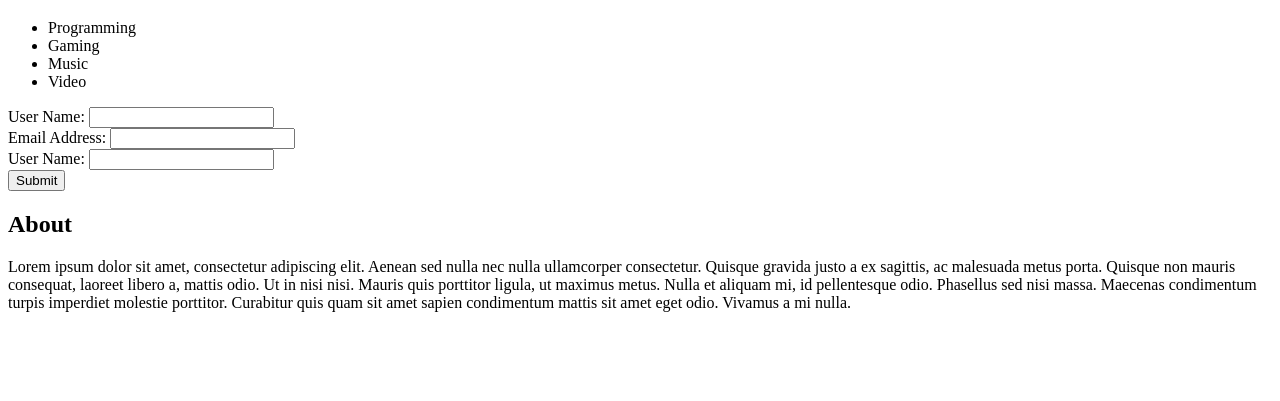
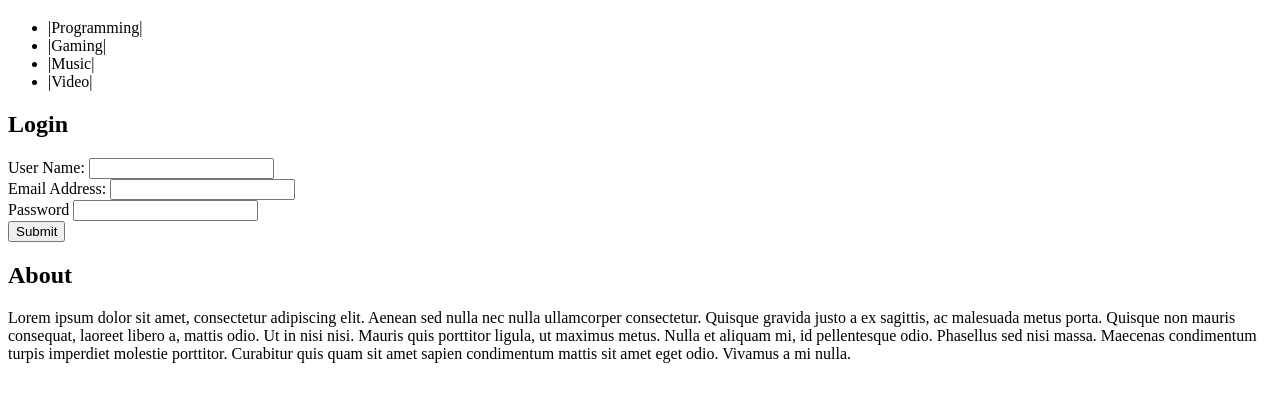
Before and after one commit to mcfoote/agoraWebForum, a website: page public/index.html in a window 1280 px wide. Shown: the part 61-462 px from the top of the page. Drawn offline with nearby package versions, Linux system fonts and the light colour scheme.

Commit message:
work on frontend

```diff
--- a/public/index.html
+++ b/public/index.html
@@ -1,6 +1,7 @@
 <!DOCTYPE html>
 
 <html lang = "en">
+
 <head>
     <title>Agora</title>
     <meta charset = "UTF-8"/>
@@ -18,26 +19,33 @@
 
         <nav>
             <ul>
-                <li><a></a>Programming</li>
-                <li><a></a>Gaming</li>
-                <li><a></a>Music</li>
-                <li><a></a>Video</li>
+                <li><a></a>|Programming|</li>
+                <li><a></a>|Gaming|</li>
+                <li><a></a>|Music|</li>
+                <li><a></a>|Video|</li>
             </ul>
         </nav>
 
     </header>
 
     <form id="loginForm">
-
-        <label for="userName">User Name: </label>
-        <input type="text" id="userName" name="userName"><br>
-        <label for="emailAddress">Email Address: </label>
-        <input type="text" id="emailAddress" name="emailAddress"><br>
-        <label for="userName">User Name: </label>
-        <input type="text" id="userName" name="userName"><br>
-        <input type="submit" value="Submit">
-
-    </form>
+        <div class="sectionHeading">
+            <h2>Login</h2>
+        </div>
+        <div class="mb-3">
+            <label for="userName" class="form-label">User Name: </label>
+            <input type="email" class="form-control" id="inputUserName">
+          </div>
+        <div class="mb-3">
+          <label for="exampleInputEmail1" class="form-label">Email Address: </label>
+          <input type="email" class="form-control" id="inputEmail">
+        </div>
+        <div class="mb-3">
+          <label for="exampleInputPassword1" class="form-label">Password</label>
+          <input type="password" class="form-control" id="exampleInputPassword1">
+        </div>
+        <button type="submit" class="btn btn-primary">Submit</button>
+      </form>
 
     <section id="aboutBox">
 
```
